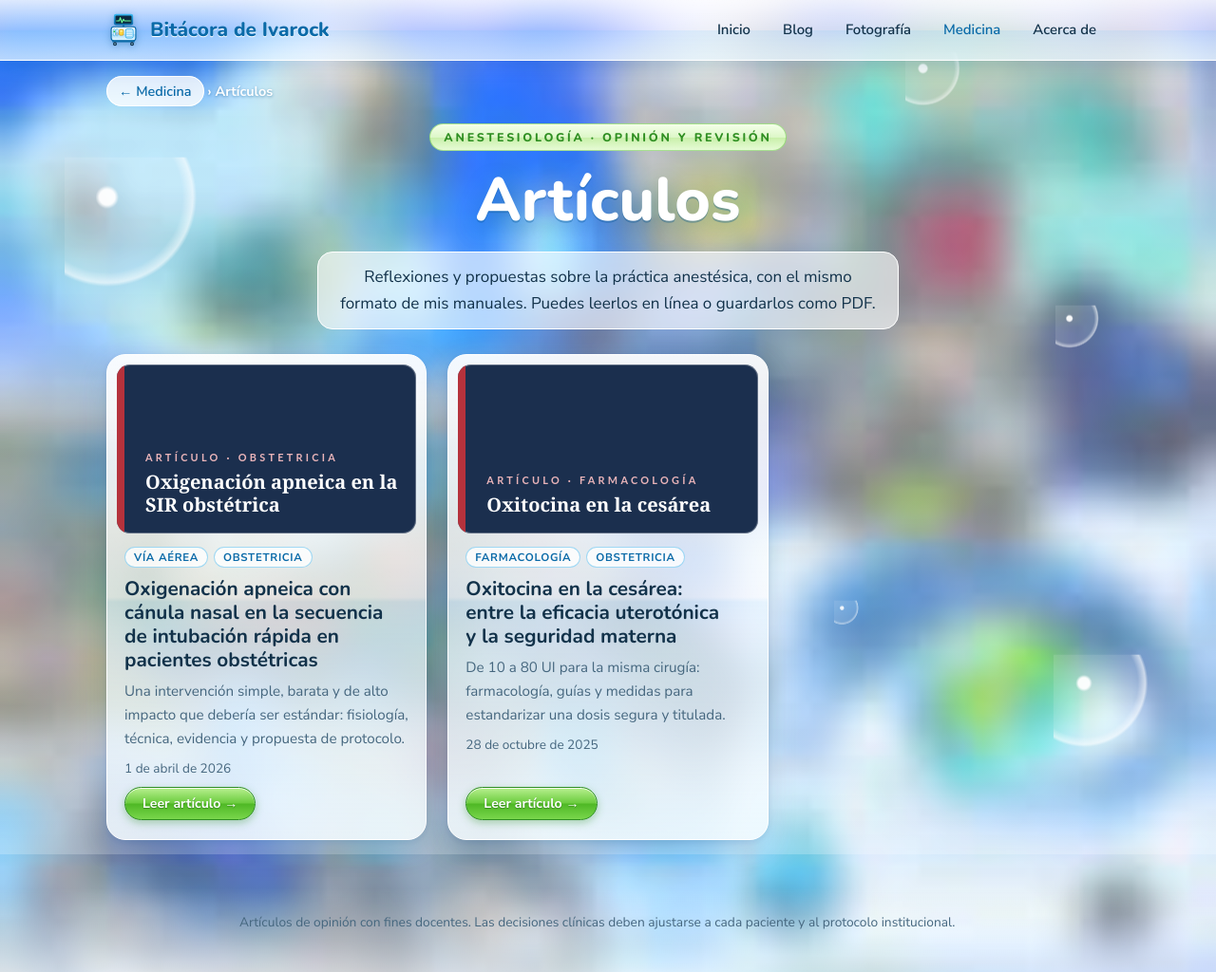
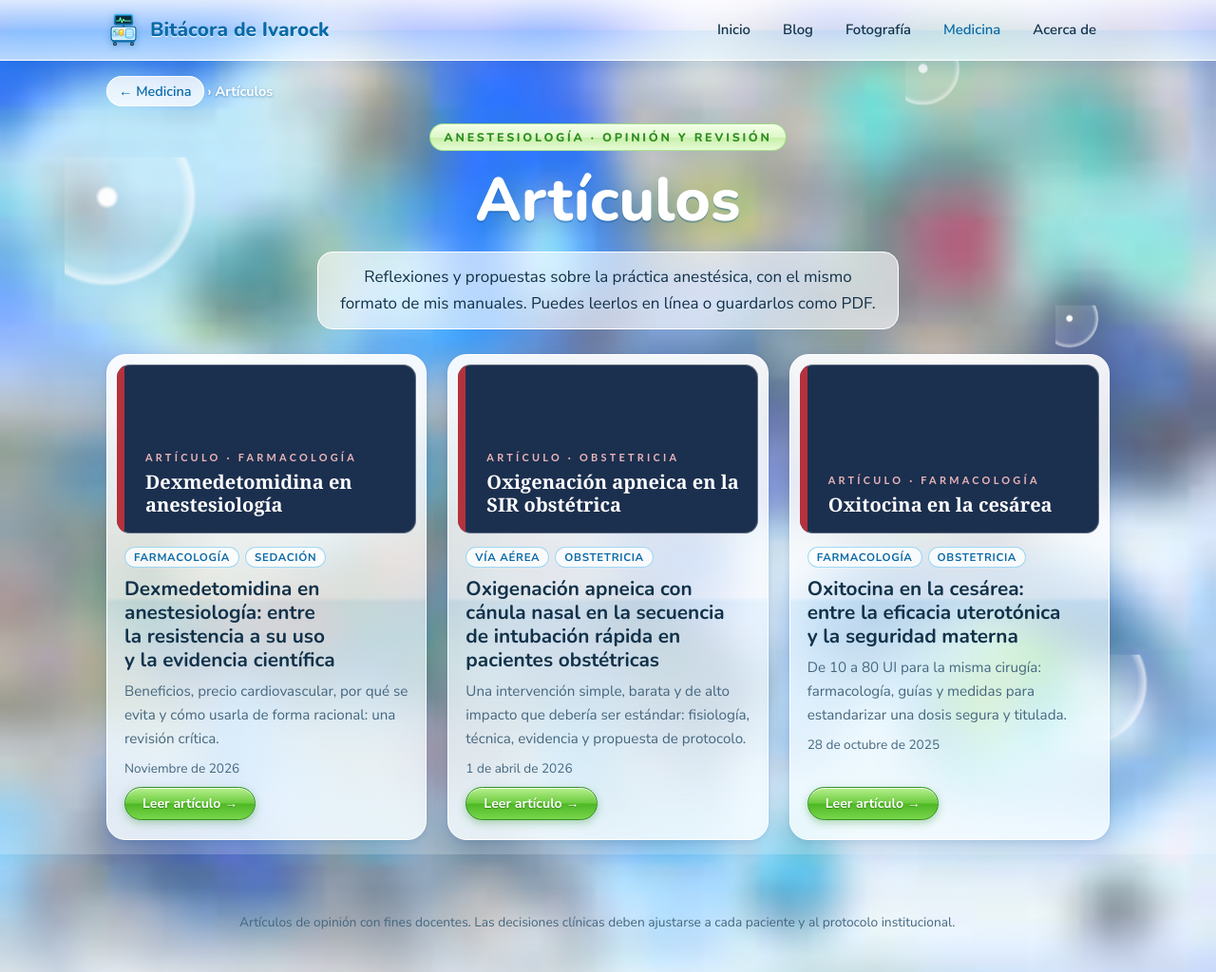
Before and after one commit to Ivarock/Ivarock.github.io, a Jekyll site: the page articulos/index.html, which Jekyll copies as it is, in a window 1280 px wide and 1024 px high. Shown: the whole window at 95% size. Built offline with Jekyll 4.4.1, drawn with Linux system fonts in a browser that asks for light colours.

Commit message:
Artículos: agrega Dexmedetomidina

```diff
--- a/articulos/index.html
+++ b/articulos/index.html
@@ -69,6 +69,16 @@ a.card:hover{text-decoration:none;color:inherit;transform:translateY(-6px);box-s
     <p>Reflexiones y propuestas sobre la práctica anestésica, con el mismo formato de mis manuales. Puedes leerlos en línea o guardarlos como PDF.</p>
   </section>
   <div class="grid" id="grid">
+    <a class="card acard" href="dexmedetomidina-resistencia-evidencia/">
+      <div class="thumb manual"><div><small>Artículo · Farmacología</small><b>Dexmedetomidina en anestesiología</b></div></div>
+      <div class="body">
+        <div class="tags"><span>Farmacología</span><span>Sedación</span></div>
+        <h2>Dexmedetomidina en anestesiología: entre la resistencia a su uso y la evidencia científica</h2>
+        <p>Beneficios, precio cardiovascular, por qué se evita y cómo usarla de forma racional: una revisión crítica.</p>
+        <span class="date">Noviembre de 2026</span>
+        <span class="go">Leer artículo →</span>
+      </div>
+    </a>
     <a class="card acard" href="oxigenacion-apneica-obstetricia/">
       <div class="thumb manual"><div><small>Artículo · Obstetricia</small><b>Oxigenación apneica en la SIR obstétrica</b></div></div>
       <div class="body">
```
